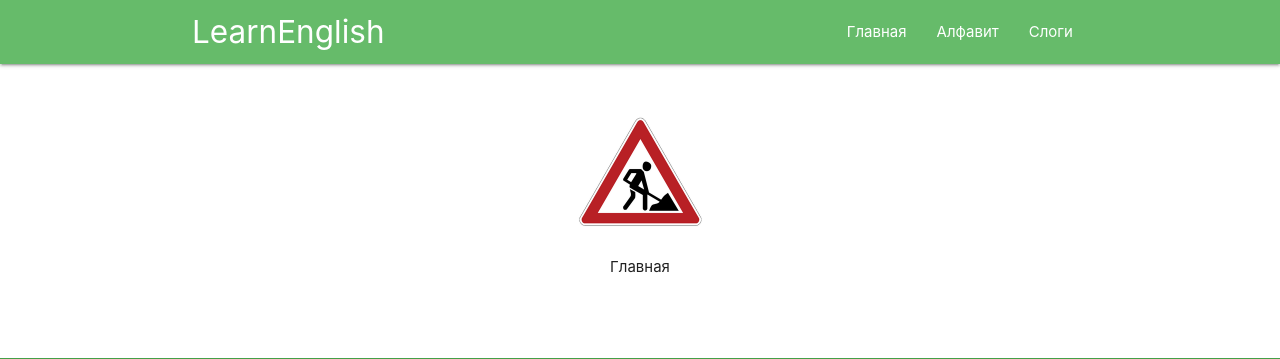
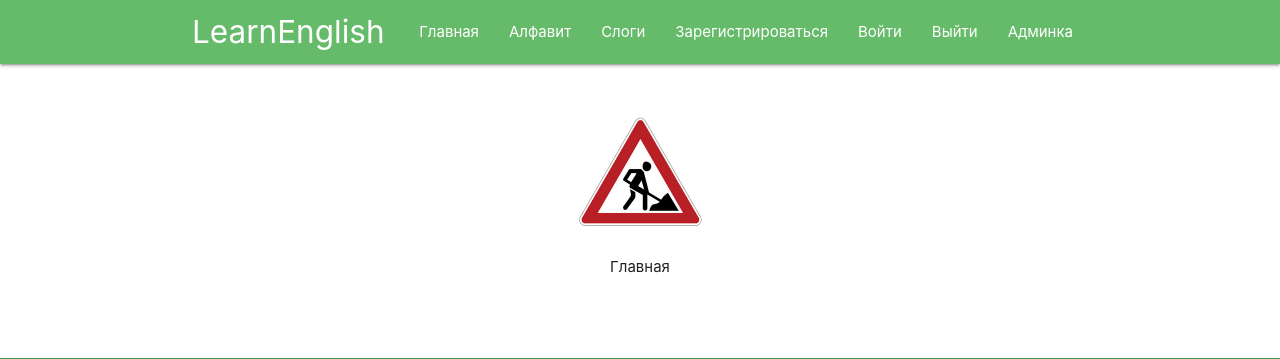
Before and after one commit to stn-01/LearnEnglish, a Flask app: page / in a window 1280 px wide. Shown: the top 359 px of the page. Run offline with Flask 3, Linux system fonts and the light colour scheme; some libraries are stand-ins or nearby versions.

Commit message:
Добавлена админка

```diff
--- a/webapp/__init__.py
+++ b/webapp/__init__.py
@@ -1,20 +1,28 @@
 import os
 
+from flask_admin import Admin
+from flask_admin.contrib.sqla import ModelView
 from flask import Flask, render_template, flash, url_for, redirect
 from flask_login import LoginManager, login_user, logout_user
 
+from webapp.admin_panel import DashboardView
 from webapp.models import db, User
 from webapp.forms import LoginForm, RegisterForm
 
 
 def create_app():
-    app = Flask(__name__, template_folder=os.path.join(os.getcwd(), 'templates'))
+    app = Flask(__name__, template_folder=os.path.join(os.getcwd(), 'webapp/templates'))
     app.config.from_pyfile('config.py')
     db.init_app(app)
 
     login_manager = LoginManager()
     login_manager.init_app(app)
     login_manager.login_view = 'login'
+
+    admin = Admin(app, name='Админка LearnEnglish', template_mode='bootstrap3',
+                  index_view = DashboardView(), endpoint='admin')
+    admin.add_view(ModelView(User, db.session, name='Пользователи'))
+
 
     @login_manager.user_loader
     def load_user(user_id):
--- a/templates/blank.html
+++ b/webapp/templates/blank.html
@@ -17,6 +17,10 @@
         <li><a href="/">Главная</a></li>
         <li><a href="/alphabet">Алфавит</a></li>
         <li><a href="/syllables">Слоги</a></li>
+        <li><a href="/register">Зарегистрироваться</a></li>
+        <li><a href="/login">Войти</a></li>
+        <li><a href="/logout">Выйти</a></li>
+        <li><a href="/admin">Админка</a></li>
       </ul>
 
       <ul id="nav-mobile" class="sidenav green darken-1">
```
Also changed, not shown: webapp/admin_panel.py (added, +7 -0 lines), webapp/templates/admin/index.html (added, +11 -0 lines), webapp/templates/alphabet.html (renamed from templates/alphabet.html), webapp/templates/index.html (renamed from templates/index.html), webapp/templates/login.html (renamed from templates/login.html), webapp/templates/syllables.html (renamed from templates/syllables.html).
